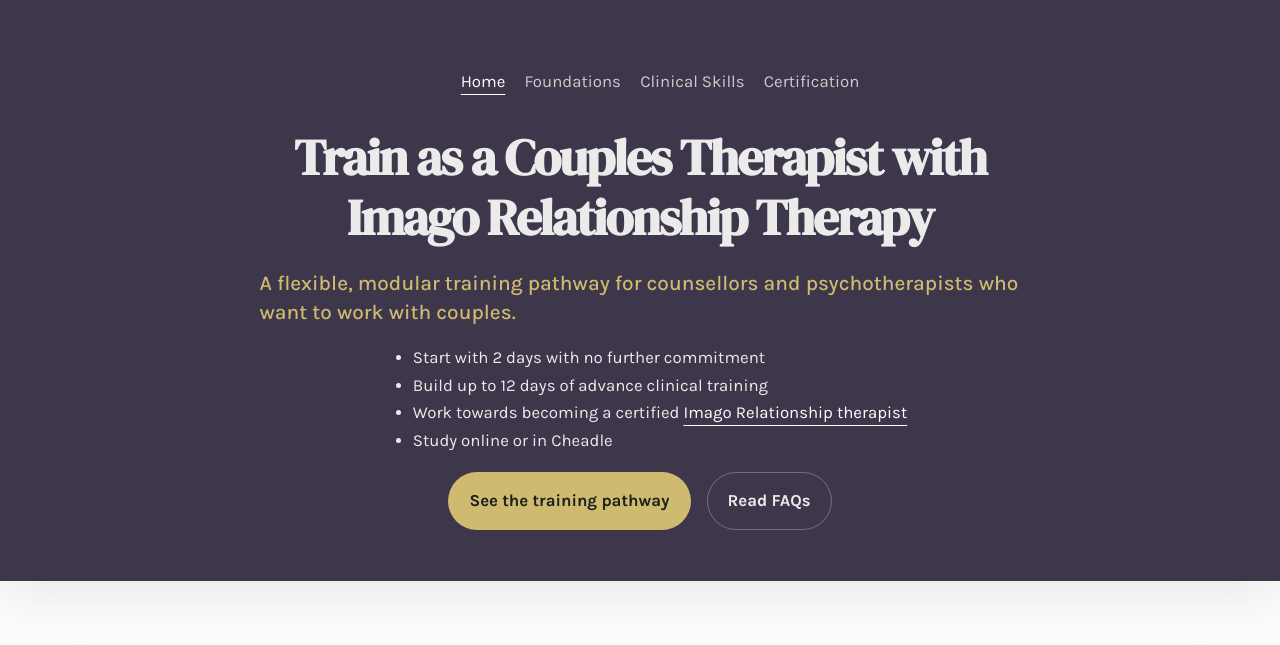
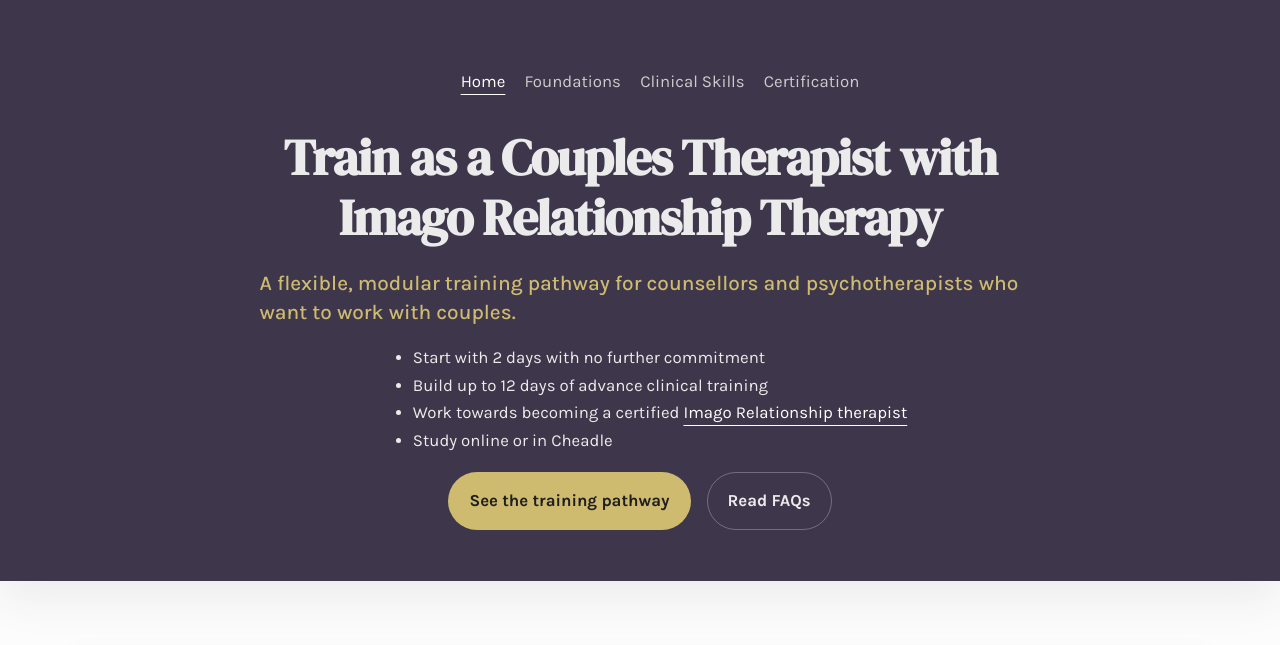
Before and after one commit to DavidWaumsley/imago-training, a plain HTML site: page index.html in a window 1280 px wide. Shown: the top 645 px of the page. Drawn offline with Linux system fonts and the light colour scheme.

Commit message:
letter spacing

```diff
--- a/public/css/style.css
+++ b/public/css/style.css
@@ -95,7 +95,7 @@
       font-family: var(--font-heading);
       line-height: 1.2;
       color: var(--brand);
-      letter-spacing: -0.1rem;
+      letter-spacing: -0.06rem;
     }
 
     .hero h1 {
```
